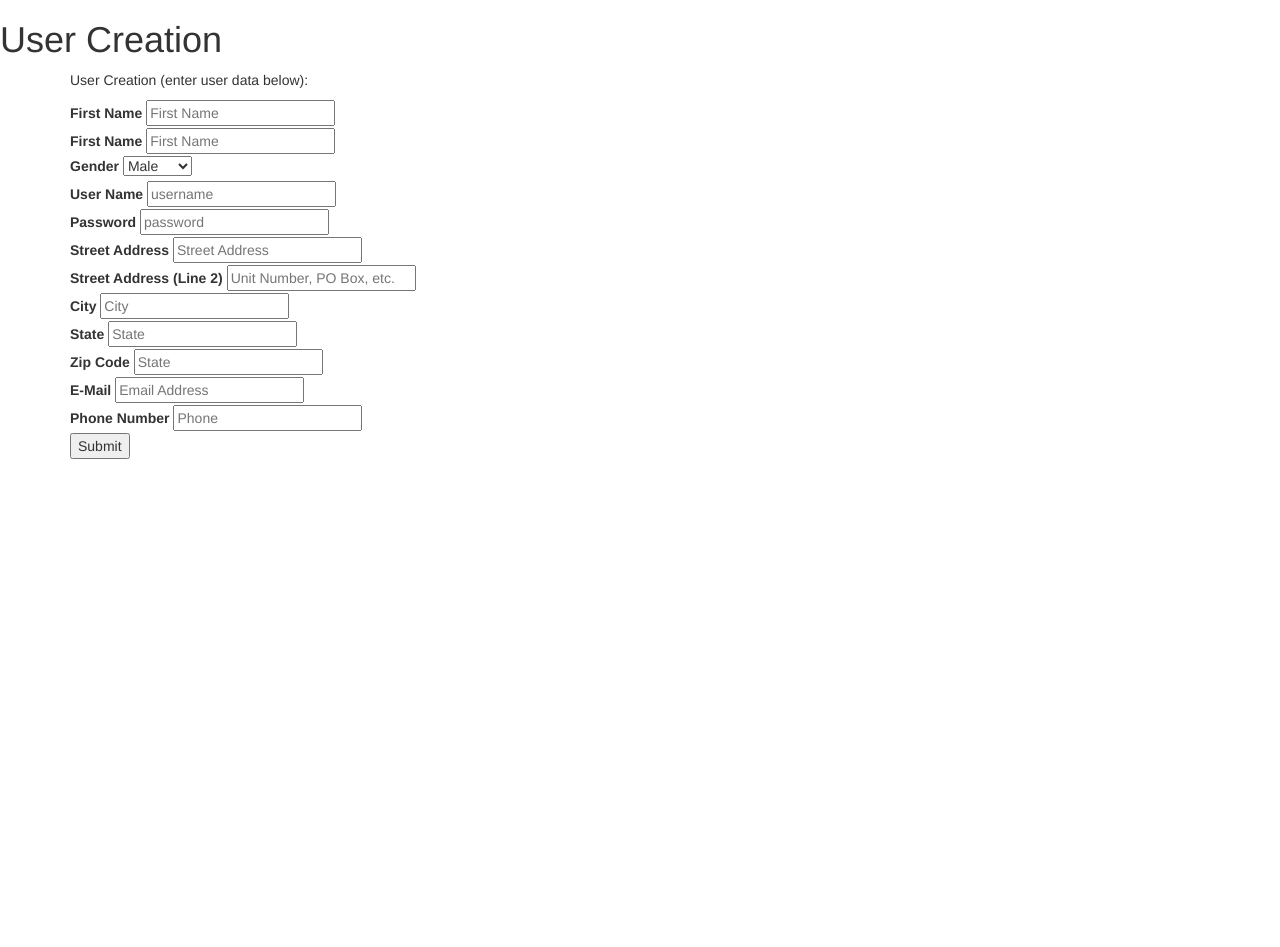
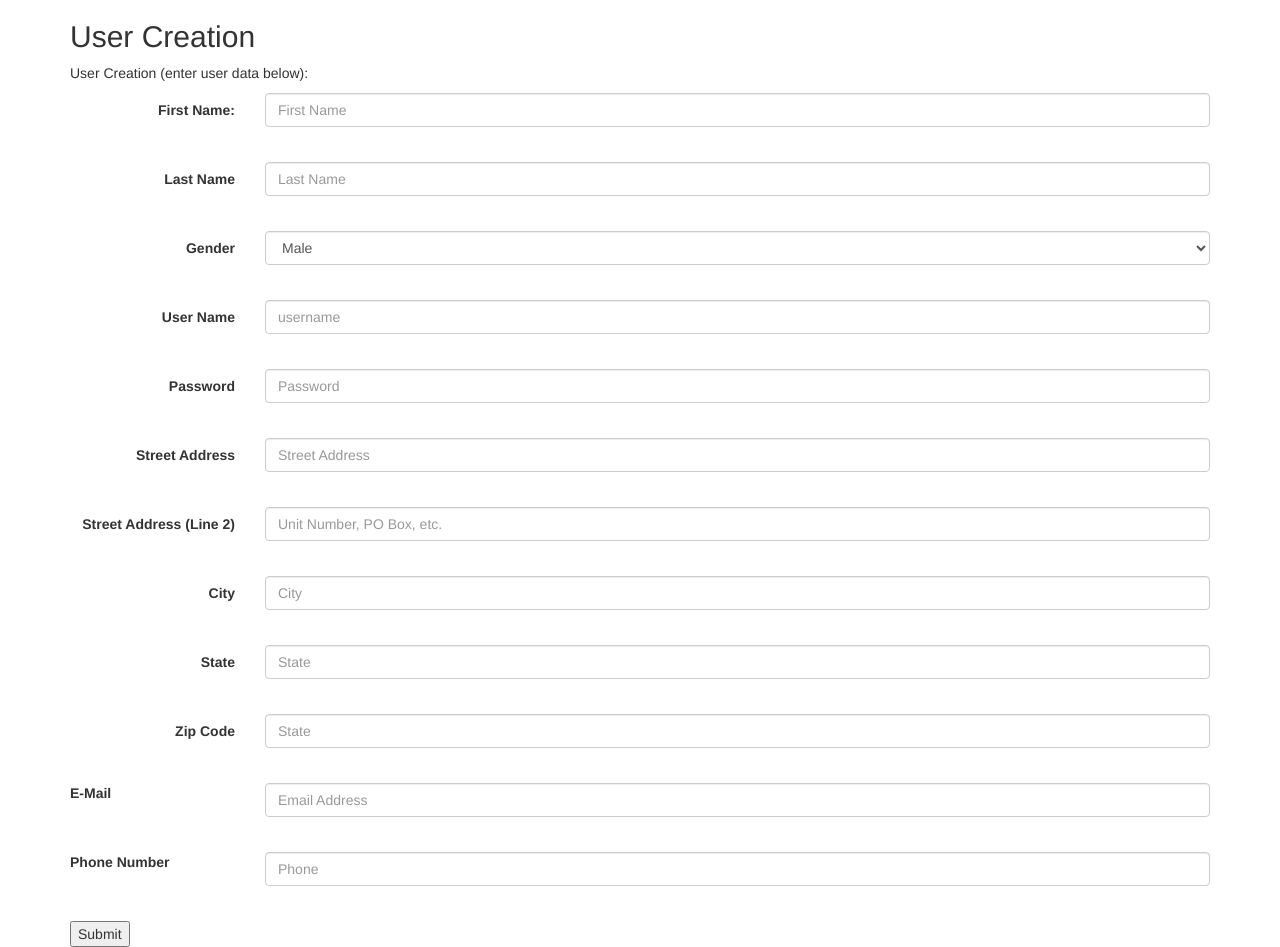
Before and after one commit to CodeBreakerz/adlister.dev, a PHP site: page /users.create.php in a window 1280 px wide. Before the commit the page ends 459 px from the top, so only its background shows below. Run offline with PHP 8.4, Linux system fonts and the light colour scheme; some libraries are stand-ins or nearby versions.

Commit message:
Adding next updated user creation page

```diff
--- a/public/users.create.php
+++ b/public/users.create.php
@@ -30,40 +30,97 @@
 
 </head>
 <body>
-	<h1>User Creation</h1>
 	<div class="container">
+		<h2>User Creation</h2>
+			<p>User Creation (enter user data below):</p>
 
-		<p>User Creation (enter user data below):</p>
 		<form method="POST" action="" class="form-horizontal">
-			<label for="first_name">First Name</label>
-			<input type="text" name="first_name" placeholder="First Name"><br>
-			<label for="last_name">First Name</label>
-			<input type="text" name="last_name" placeholder="First Name"><br>
-			<label for="gender">Gender</label>
-				<select>
-					<option name="gender" value="Male">Male</option>
-					<option name="gender" value="Female">Female</option>
-				</select><br>
-			<label for="username">User Name</label>
-			<input type="text" name="username" placeholder="username"><br>
-			<label for="password">Password</label>
-			<input type="password" name="password" placeholder="password"><br>
+			<div class="form-group">
+				<label for="first_name" class="control-label col-sm-2">First Name:</label>
+				<div class="col-sm-10">
+					<input type="text" name="first_name" placeholder="First Name" class="form-control"><br>
+				</div>
+			</div>
 
-			<label for="address">Street Address</label>
-			<input type="text" name="address" placeholder="Street Address"><br>
-			<label for="address_line_2">Street Address (Line 2)</label>
-			<input type="text" name="address_line_2" placeholder="Unit Number, PO Box, etc."><br>
-			<label for="city">City</label>
-			<input type="text" name="city" placeholder="City"><br>
-			<label for="state">State</label>
-			<input type="text" name="state" placeholder="State"><br>
-			<label for="zip_code">Zip Code</label>
-			<input type="text" name="zip_code" placeholder="State"><br>
+			<div class="form-group">
+				<label for="last_name" class="control-label col-sm-2">Last Name</label>
+				<div class="col-sm-10">
+					<input type="text" name="last_name" placeholder="Last Name" class="form-control"><br>
+				</div>
+			</div>
 
-			<label for="email">E-Mail</label>
-			<input type="text" name="email" placeholder="Email Address"><br>
-			<label for="phone">Phone Number</label>
-			<input type="text" name="phone" placeholder="Phone"><br>
+			<div class="form-group">
+				<label for="gender" class="control-label col-sm-2">Gender</label>
+					<div class="col-sm-10">
+					<select class="form-control">
+						<option name="gender" value="Male" class="form-control">Male</option>
+						<option name="gender" value="Female" class="form-control">Female</option>
+					</select><br>
+				</div>
+			</div>
+
+			<div class="form-group">
+				<label for="username" class="control-label col-sm-2">User Name</label>
+				<div class="col-sm-10">
+					<input type="text" name="username" placeholder="username" class="form-control"><br>
+				</div>
+			</div>
+
+			<div class="form-group">
+				<label for="password" class="control-label col-sm-2">Password</label>
+				<div class="col-sm-10">
+					<input type="password" name="password" placeholder="Password" class="form-control"><br>
+				</div>
+			</div>
+
+			<div class="form-group">
+				<label for="address" class="control-label col-sm-2">Street Address</label>
+				<div class="col-sm-10">
+					<input type="text" name="address" placeholder="Street Address" class="form-control"><br>
+				</div>
+			</div>
+
+			<div class="form-group">
+				<label for="address_line_2" class="control-label col-sm-2">Street Address (Line 2)</label>
+				<div class="col-sm-10">
+					<input type="text" name="address_line_2" placeholder="Unit Number, PO Box, etc." class="form-control"><br>
+				</div>
+			</div>
+
+			<div class="form-group">
+				<label for="city" class="control-label col-sm-2">City</label>
+				<div class="col-sm-10">
+					<input type="text" name="city" placeholder="City" class="form-control"><br>
+				</div>
+			</div>
+
+			<div class="form-group">
+				<label for="state" class="control-label col-sm-2">State</label>
+				<div class="col-sm-10">
+					<input type="text" name="state" placeholder="State" class="form-control"><br>
+				</div>
+			</div>
+
+			<div class="form-group">
+				<label for="zip_code" class="control-label col-sm-2">Zip Code</label>
+				<div class="col-sm-10">
+					<input type="text" name="zip_code" placeholder="State" class="form-control"><br>
+				</div>
+			</div>
+
+			<div class="form-group">
+				<label for="email" class="ontrol-label col-sm-2">E-Mail</label>
+				<div class="col-sm-10">
+					<input type="text" name="email" placeholder="Email Address" class="form-control"><br>
+				</div>
+			</div>
+
+			<div class="form-group">
+				<label for="phone" class="ontrol-label col-sm-2">Phone Number</label>
+				<div class="col-sm-10">
+					<input type="text" name="phone" placeholder="Phone" class="form-control"><br>
+				</div>
+			</div>
 
 			<input type="submit">
 		</form>
```
